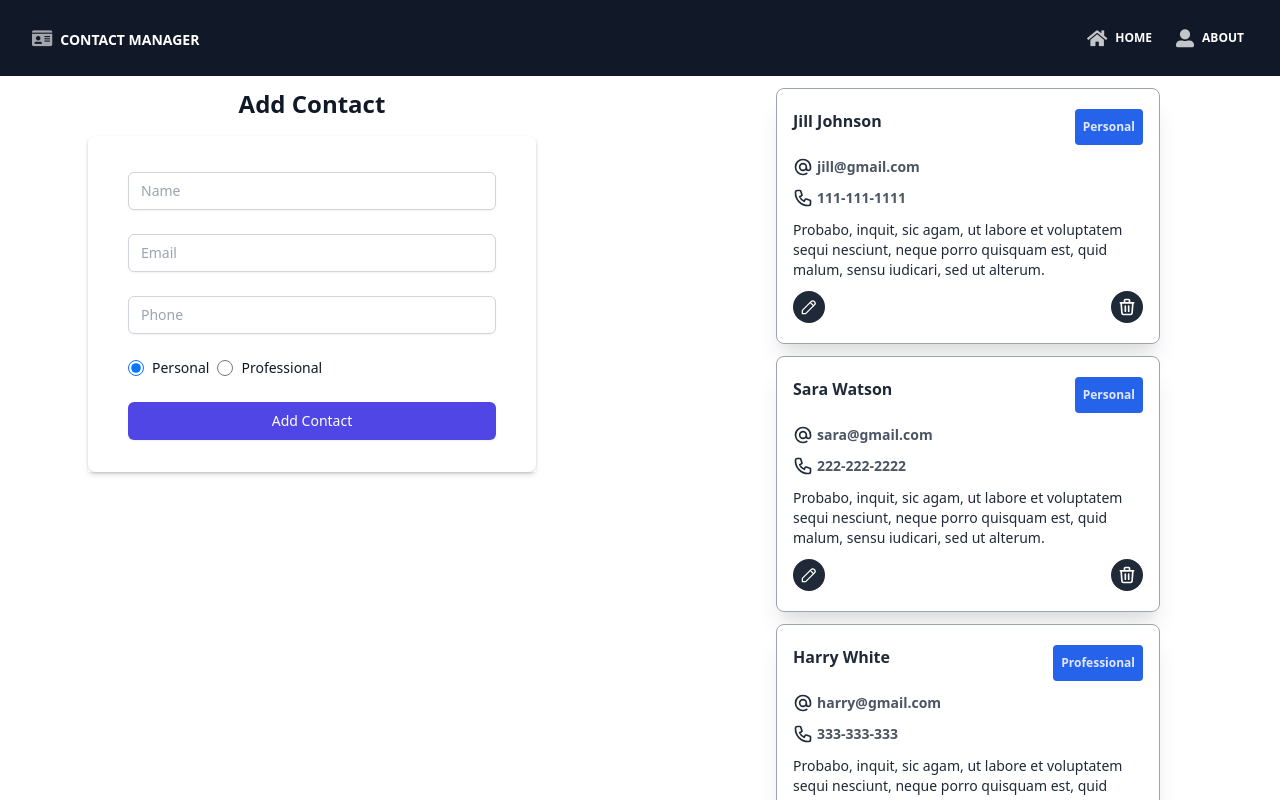
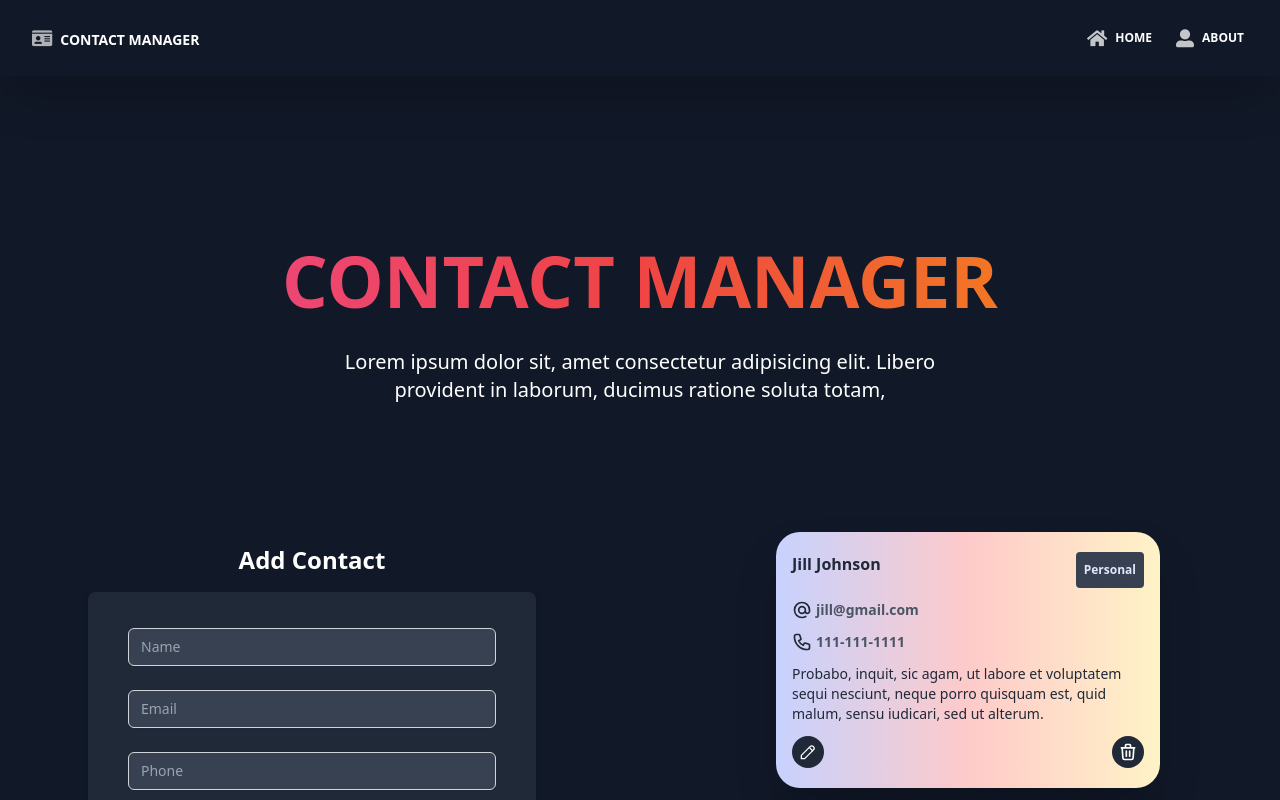
Before and after one commit to Akash52/contact-book-react, a React (Create React App) app in the folder client/: page / in a window 1280 px wide. Shown: the top 800 px of the page. Built offline with nearby package versions, Linux system fonts and the light colour scheme.

Commit message:
Edit & Update contact action

```diff
--- a/client/src/App.js
+++ b/client/src/App.js
@@ -4,13 +4,16 @@ import Navbar from './Layout/Navbar'
 import Home from './Pages/Home'
 import About from './Pages/About'
 import ContactState from './Context/Contact/contactState'
+import Seaction from './Layout/Seaction'
 
 const App = () => {
   return (
+    <div className="bg-gray-900">
       <ContactState>
         <Router>
           <Fragment>
             <Navbar />
+            <Seaction />
             <Switch>
               <Route exact path="/" component={Home} />
               <Route exact path="/about" component={About} />
@@ -18,6 +21,7 @@ const App = () => {
           </Fragment>
         </Router>
       </ContactState>
+    </div>
   )
 }
 
--- a/client/src/Contacts/ContactForm.js
+++ b/client/src/Contacts/ContactForm.js
@@ -1,8 +1,23 @@
-import { useState, useContext } from 'react'
+import { useState, useContext, useEffect } from 'react'
 import ContactContext from '../Context/Contact/contactContext'
 
 const ContactForm = () => {
   const contactContext = useContext(ContactContext)
+  const { current, addContact, clearCurrent, updateContact } = contactContext
+
+  useEffect(() => {
+    if (current !== null) {
+      setContact(current)
+    } else {
+      setContact({
+        name: '',
+        email: '',
+        phone: '',
+        type: 'personal',
+      })
+    }
+  }, [contactContext, current])
+
   const [contact, setContact] = useState({
     name: '',
     email: '',
@@ -16,23 +31,21 @@ const ContactForm = () => {
 
   const onSubmit = (e) => {
     e.preventDefault()
-    contactContext.addContact(contact)
-    setContact({
-      name: '',
-      email: '',
-      phone: '',
-      type: 'personal',
-    })
+    if (current === null) {
+      addContact(contact)
+    } else {
+      updateContact(contact)
+    }
   }
   return (
-    <div className="flex flex-col justify-center xs:mx-5 sm:mx-4 sm:px-6 lg:px-8">
-      <div className="sm:mx-auto sm:w-full sm:max-w-md">
-        <h2 className="text-2xl font-extrabold text-center text-gray-900">
-          Add Contact
+    <div className="flex flex-col justify-center xs:mx-5 sm:m-3 sm:mx-4 sm:px-6 lg:px-8">
+      <div className="sm:mx-auto xs:mx-auto sm:w-full sm:max-w-md">
+        <h2 className="text-2xl font-extrabold text-center text-white">
+          {current ? 'Edit Contact' : 'Add Contact'}
         </h2>
       </div>
       <div className="mt-4 shadow-md sm:mx-auto sm:w-full hover:shadow-sm sm:max-w-md">
-        <div className="px-4 py-8 bg-white shadow sm:rounded-lg sm:px-10">
+        <div className="px-4 py-8 bg-gray-800 sm:rounded-lg sm:px-10">
           <form className="space-y-6" onSubmit={onSubmit} autoComplete="off">
             <div>
               <div className="mt-1">
@@ -44,7 +57,7 @@ const ContactForm = () => {
                   onChange={onChange}
                   required
                   placeholder="Name"
-                  className="block w-full px-3 py-2 placeholder-gray-400 border border-gray-300 rounded-md shadow-sm appearance-none focus:outline-none focus:ring-indigo-500 focus:border-indigo-500 sm:text-sm"
+                  className="block w-full px-3 py-2 text-white placeholder-gray-400 bg-gray-700 border border-gray-300 rounded-md shadow-sm appearance-none focus:outline-none focus:ring-indigo-500 focus:border-indigo-500 sm:text-sm"
                 />
               </div>
             </div>
@@ -58,7 +71,7 @@ const ContactForm = () => {
                   placeholder="Email"
                   onChange={onChange}
                   required
-                  className="block w-full px-3 py-2 placeholder-gray-400 border border-gray-300 rounded-md shadow-sm appearance-none focus:outline-none focus:ring-indigo-500 focus:border-indigo-500 sm:text-sm"
+                  className="block w-full px-3 py-2 text-white placeholder-gray-400 bg-gray-700 border border-gray-300 rounded-md shadow-sm appearance-none focus:outline-none focus:ring-indigo-500 focus:border-indigo-500 sm:text-sm"
                 />
               </div>
             </div>
@@ -73,7 +86,7 @@ const ContactForm = () => {
                   required
                   onChange={onChange}
                   placeholder="Phone"
-                  className="block w-full px-3 py-2 placeholder-gray-400 border border-gray-300 rounded-md shadow-sm appearance-none focus:outline-none focus:ring-indigo-500 focus:border-indigo-500 sm:text-sm"
+                  className="block w-full px-3 py-2 text-white placeholder-gray-400 bg-gray-700 border border-gray-300 rounded-md shadow-sm appearance-none focus:outline-none focus:ring-indigo-500 focus:border-indigo-500 sm:text-sm"
                 />
               </div>
             </div>
@@ -85,13 +98,13 @@ const ContactForm = () => {
                   name="type"
                   type="radio"
                   value="personal"
-                  className="w-4 h-4 text-indigo-600 border-gray-300 rounded focus:ring-indigo-500"
+                  className="w-4 h-4 text-indigo-600 bg-gray-700 border-gray-300 rounded focus:ring-indigo-500"
                   checked={type === 'personal'}
                   onChange={onChange}
                 />
                 <label
                   htmlFor="remember-me"
-                  className="block ml-2 text-sm text-gray-900"
+                  className="block ml-2 text-sm text-white"
                 >
                   Personal
                 </label>
@@ -102,13 +115,13 @@ const ContactForm = () => {
                   name="type"
                   type="radio"
                   value="professional"
-                  className="w-4 h-4 ml-2 text-indigo-600 border-gray-300 rounded focus:ring-indigo-500"
+                  className="w-4 h-4 ml-2 text-indigo-600 bg-gray-700 border-gray-300 rounded focus:ring-indigo-500"
                   checked={type === 'professional'}
                   onChange={onChange}
                 />
                 <label
                   htmlFor="remember-me"
-                  className="block ml-2 text-sm text-gray-900"
+                  className="block ml-2 text-sm text-white"
                 >
                   Professional
                 </label>
@@ -118,11 +131,22 @@ const ContactForm = () => {
             <div>
               <button
                 type="submit"
-                className="flex justify-center w-full px-4 py-2 text-sm font-medium text-white bg-indigo-600 border border-transparent rounded-md shadow-sm hover:bg-indigo-700 focus:outline-none focus:ring-2 focus:ring-offset-2 focus:ring-indigo-500"
+                className="flex justify-center w-full px-4 py-2 text-sm font-medium text-white bg-gray-400 border border-transparent rounded-md shadow-sm hover:bg-indigo-300 focus:outline-none "
               >
-                Add Contact
+                {current ? 'Update Contact' : 'Add Contact'}
               </button>
             </div>
+            {current && (
+              <div>
+                <button
+                  type="submit"
+                  onClick={() => clearCurrent()}
+                  className="flex justify-center w-full px-4 py-2 text-sm font-medium text-white bg-gray-400 border border-transparent rounded-md shadow-sm hover:bg-indigo-300 focus:outline-none"
+                >
+                  Clear
+                </button>
+              </div>
+            )}
           </form>
         </div>
       </div>
--- a/client/src/Contacts/ContactItem.js
+++ b/client/src/Contacts/ContactItem.js
@@ -13,12 +13,12 @@ const ContactItem = ({ contact }) => {
   return (
     <div className="flex items-center justify-center w-full px-6 mb-3 dark:bg-gray-900 ">
       <div>
-        <div className="flex flex-col justify-between h-64 max-w-sm px-4 py-5 bg-white border border-gray-400 rounded-lg shadow-xl cursor-pointer hover:shadow-md dark:bg-gray-800 ">
+        <div className="flex flex-col justify-between h-64 max-w-sm px-4 py-5 shadow-2xl cursor-pointer rounded-3xl bg-gradient-to-r from-indigo-200 via-red-200 to-yellow-100 hover:shadow-md dark:bg-gray-800 ">
           <div className="flex justify-between">
             <h4 className="mb-3 font-bold text-gray-800 dark:text-gray-100">
               {name}
             </h4>
-            <span className="inline-flex items-center justify-center px-2 py-1 ml-2 text-xs font-semibold leading-none text-indigo-100 bg-blue-600 rounded">
+            <span className="inline-flex items-center justify-center px-2 py-1 ml-2 text-xs font-semibold leading-none text-indigo-100 bg-gray-700 rounded">
               {type.charAt(0).toUpperCase() + type.slice(1)}
             </span>
           </div>
--- a/client/src/Context/Contact/contactReducers.js
+++ b/client/src/Context/Contact/contactReducers.js
@@ -13,6 +13,13 @@ export default (state, action) => {
       return {
         ...state,
         contacts: [...state.contacts, action.payload],
+      }
+    case UPDATE_CONTACT:
+      return {
+        ...state,
+        contacts: state.contacts.map((contact) =>
+          contact.id === action.payload.id ? action.payload : contact
+        ),
       }
     case DELETE_CONTACT:
       return {
--- a/client/src/Context/Contact/contactState.js
+++ b/client/src/Context/Contact/contactState.js
@@ -66,6 +66,10 @@ const ContactState = (props) => {
 
   //UPDATE CURRENT CONTACT
 
+  const updateContact = (contact) => {
+    dispatch({ type: UPDATE_CONTACT, payload: contact })
+  }
+
   //FILTER COONTACTS
 
   //CLEAR FLITER
@@ -79,6 +83,7 @@ const ContactState = (props) => {
         deleteContact,
         setCurrent,
         clearCurrent,
+        updateContact,
       }}
     >
       {props.children}
--- a/client/src/Layout/Navbar.js
+++ b/client/src/Layout/Navbar.js
@@ -6,7 +6,7 @@ const Navbar = () => {
 
   return (
     <>
-      <nav className="relative flex flex-wrap items-center justify-between px-2 py-2 mb-3 bg-gray-900">
+      <nav className="relative flex flex-wrap items-center justify-between px-2 py-2 mb-3 bg-gray-900 shadow-2xl">
         <div className="container flex flex-wrap items-center justify-between px-4 mx-auto">
           <div className="relative flex justify-between w-full lg:w-auto lg:static lg:block lg:justify-start">
             <Link
--- /dev/null
+++ b/client/src/Layout/Seaction.js
@@ -0,0 +1,26 @@
+import React from 'react'
+
+const Seaction = () => {
+  return (
+    <div>
+      <section class="relative text-center">
+        <div class="container py-16 sm:py-24 lg:py-32">
+          <div class="flex flex-col text-transparent bg-gradient-to-r from-pink-500 via-red-500 to-yellow-500 bg-clip-text">
+            <h1 class="mt-1 text-4xl font-extrabold uppercase tracking-tighest sm:text-5xl lg:text-7xl">
+              CONTACT MANAGER
+            </h1>{' '}
+            <h2 class="order-first font-medium tracking-wide animate-pulse">
+              CONTACT MANAGER
+            </h2>
+          </div>{' '}
+          <p class="max-w-2xl mx-auto mt-8 text-xl font-medium text-white">
+            Lorem ipsum dolor sit, amet consectetur adipisicing elit. Libero
+            provident in laborum, ducimus ratione soluta totam,
+          </p>
+        </div>
+      </section>
+    </div>
+  )
+}
+
+export default Seaction
--- a/client/tailwind.config.js
+++ b/client/tailwind.config.js
@@ -1,6 +1,6 @@
 module.exports = {
-  purge: [],
-  darkMode: 'media', // or 'media' or 'class'
+  purge: ['./src/**/*.{js,jsx,ts,tsx}', './public/index.html'],
+  darkMode: false, // or 'media' or 'class'
   theme: {
     extend: {},
   },
```
Also changed, not shown: client/src/Layout/Section.css (added). Lines whose indentation alone changed are shown as unchanged.
